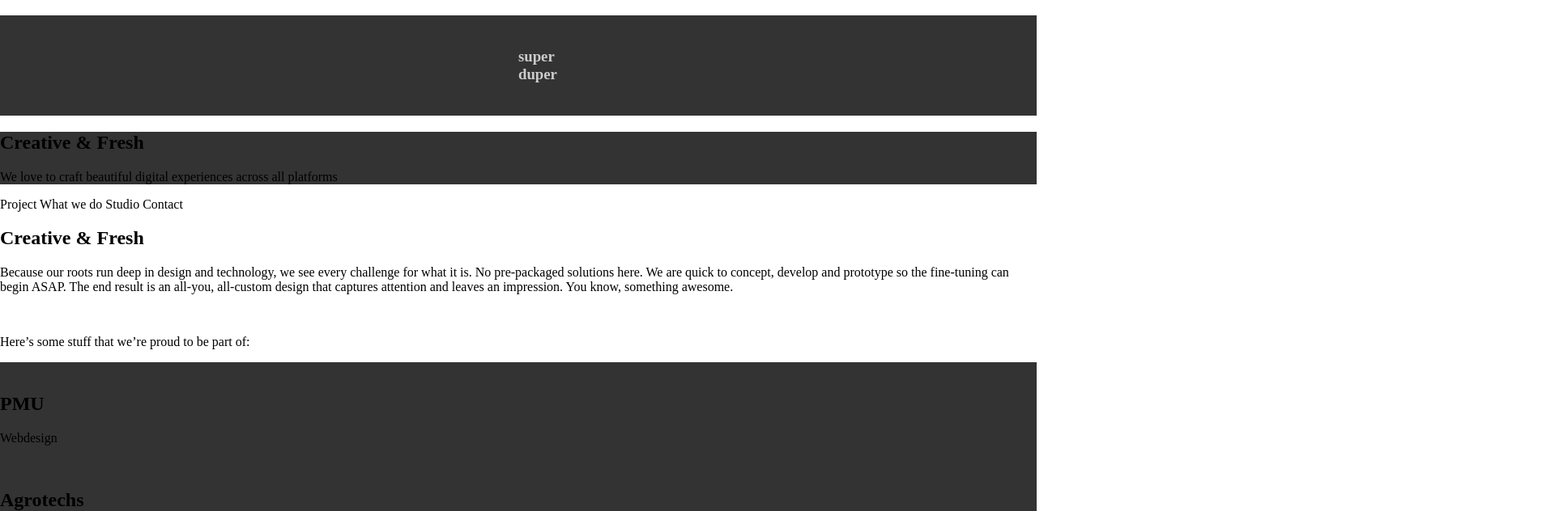
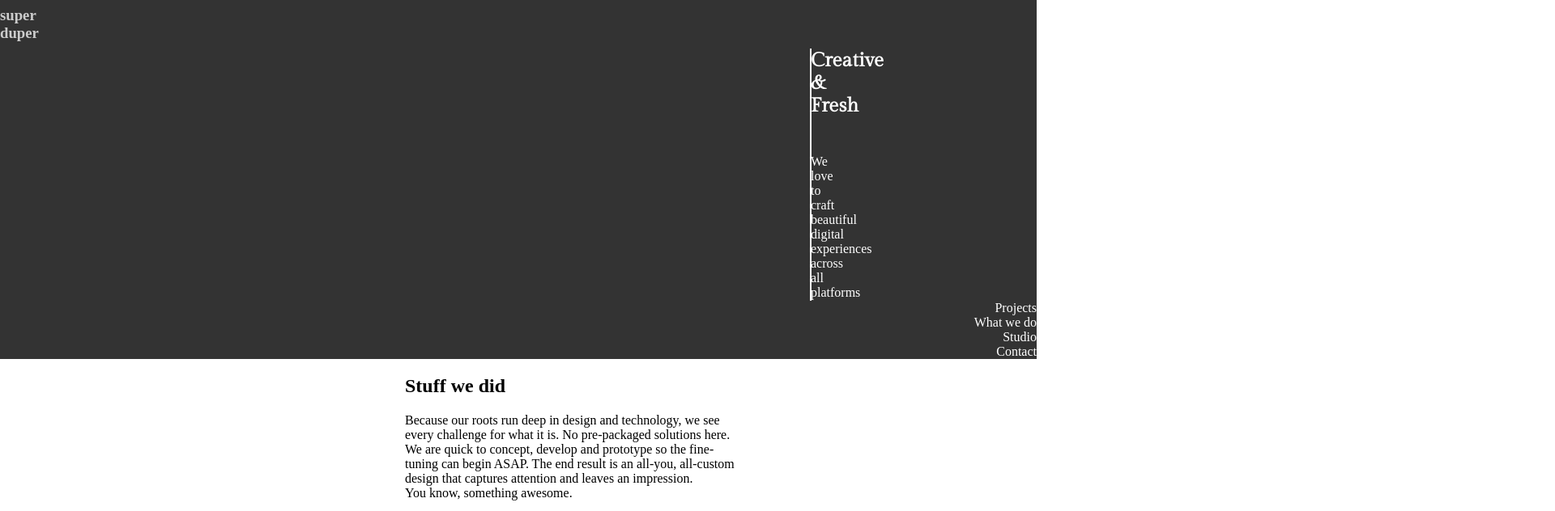
Before and after one commit to erhan-ince/Ubung3.3, a plain HTML site: page index.html in a window 1280 px wide. Shown: the top 632 px of the page at 81% size, 1920 px wide, since content can reach past the window. Drawn offline with Linux system fonts and the light colour scheme.

Commit message:
Übung3.3 finished

```diff
--- a/assets/assets/css/style.css
+++ b/assets/assets/css/style.css
@@ -1,3 +1,4 @@
+@import url('https://fonts.googleapis.com/css2?family=Gilda+Display&family=Maven+Pro:wght@500&display=swap');
 body{
     margin: 0;
 }
@@ -7,11 +8,81 @@ header{
 }
 header h3{
     color: #ccc;
-    padding: 5vh 50vw;
-    border: 0px ;
+    margin: 0;
+    border: ;
+    padding: 1vh 0;
+    width: 20px;
+}
+section:first-of-type{
+    background: #333;
+    margin: 0;
+    /* border: 5px solid white; */
+    color: white;
+    text-align: center;
+}
+section div{
+    background: linear-gradient(45deg, #3dc8d5, #8507e1);
+    margin: 0 1000px;
+    border: 1px solid white;
+    color: white;
+    text-align: center;
+}
 
-
+section h1{
+    font-family: 'Gilda Display', serif;
+    margin: 0;
+    text-align: center;
+    height: 100px;
 }
-section{
+section:nth-of-type(1) p{
+    margin-top: 30px;
+    margin-bottom: 0;
+    color: white;
+  }
+nav{
     background: #333;
+    color: white;
+    text-align: right;
 }
+nav ul{
+    margin: 0;
+    padding: 0;
+}
+section:nth-last-of-type(1){
+    width: 80%;
+    margin: 0 auto;
+}
+section:nth-last-of-type(1) img{
+    margin: 0px 0px 0px 500px;
+    width: 800px;
+    height: 500px;
+}
+/* img{
+    margin: 300px px;
+    border: 300px 300px;
+    height: auto;
+    width: auto;
+} */
+section:nth-last-of-type(1) h1{
+    margin: 0px 0px 0px 500px;
+    text-align: left;
+    height: 100px;
+    width: 1900px;
+}
+section:nth-last-of-type(1) p{
+    margin: 0px 0px 0px 500px;
+    text-align: left;
+    height: 100px;
+    width: 1900px;
+}
+article{
+    margin: 0px 0px 0px 500px;
+    width: 2500px;
+    color: black;
+}
+/* article h1{
+    margin: 0px 0px 0px 500px;
+}
+article p{
+    margin: 0px 0px 0px 500px;
+} */
--- a/index.html
+++ b/index.html
@@ -8,30 +8,37 @@
 </head>
 <body>
     <header>
-        <h3>super duper</h3>
+        <h3>super <span>duper</span></h3>
     </header>
 <section>
-    <h1>Creative & Fresh</h1>
-    <p>We love to craft beautiful digital experiences across all platforms</p>
+    <div>
+    <h1>Creative <br> & Fresh</h1>
+    <p>We love to craft beautiful digital <br> experiences across all platforms</p>
+    </div>
 </section>
-<p>Project What we do Studio Contact</p>
+<nav>
+    <ul>
+        <li>Projects</li>
+        <li>What we do</li>
+        <li>Studio</li>
+        <li>Contact</li>
+    </ul>
+</nav>
 <article>
-    <h1>Creative & Fresh</h1>
-    <p>Because our roots run deep in design and technology, we see every challenge for what it is. No pre-packaged solutions here. We are quick to concept, develop and prototype so the fine-tuning can begin ASAP. The end result is an all-you, all-custom design that captures attention and leaves an impression. You know, something awesome.
-
-        </p>
-    <br>
+    <h1>Stuff we did</h1>
+    <p>Because our roots run deep in design and technology, we see <br> every challenge for what it is. No pre-packaged solutions here. <br> We are quick to concept, develop and prototype so the fine- <br> tuning can begin ASAP. The end result is an all-you, all-custom <br> design that captures attention and leaves an impression. <br> You know, something awesome.
+    </p>
     <p>Here’s some stuff that we’re proud to be part of:
     </p>
 </article>
 <section>
-    <img src="" alt="">
+    <img src="assets/assets/img/5cc86e71ea28d87b5e98a204_scott-goodwill-408543 3-gradi.jpg" alt="">
     <h1>PMU</h1>
     <p>Webdesign</p>
-    <img src="" alt="">
+    <img src="assets/assets/img/5d1a62fd45dd8967e9861c83_christopher-campbell-40367-unsplash.jpg" alt="">
     <h1>Agrotechs</h1>
     <p>Digital Product Design</p>
-    <img src="" alt="">
+    <img src="assets/assets/img/5cc86e71ea28d87b5e98a204_scott-goodwill-408543 3-gradi.jpg" alt="">
     <h1>Namu Cursos</h1>
     <p>Webdesign, Branding
     </p>
```
